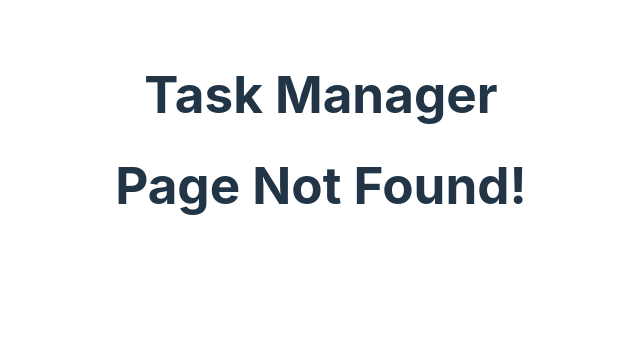
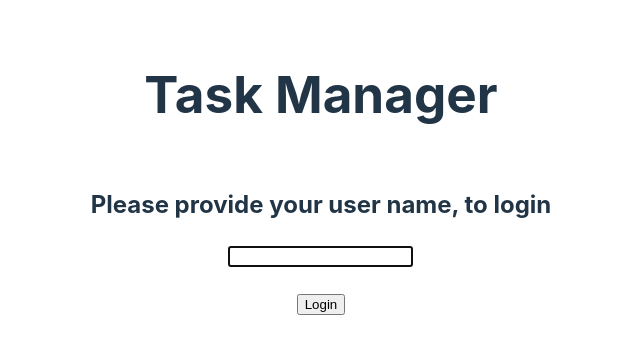
Before and after one commit to aolchakresh/react-app, a React (Vite) app: page /login in a window 1280 px wide. Before the commit this address had no page. Shown: the top 354 px of the page, without its empty margins (319-959 px from the left). Built offline with nearby package versions, Linux system fonts and the light colour scheme.

Commit message:
fixed error of .png iomage not found

```diff
--- a/index.html
+++ b/index.html
@@ -2,7 +2,7 @@
 <html lang="en">
   <head>
     <meta charset="UTF-8" />
-    <link rel="icon" type="text/html" href="C:\react-app\src\assets\todolist.png" />
+    <link rel="icon" type="text/html" href="../Home/todolist.png" />
     <meta name="viewport" content="width=device-width, initial-scale=1.0" />
     <title>Task Manager</title>
   </head>
--- a/src/App.jsx
+++ b/src/App.jsx
@@ -7,9 +7,8 @@ import PageNotFound from './Todolist/Login/PageNotFound.jsx'
 import Header from './Todolist/Header/Header.jsx'
 
 function App() {
+  localStorage.setItem('loginname', 'chakresh')
   const location = useLocation();
-  console.log(location);
-
   const showHeader = location.pathname === '/Home' || location.pathname === '/Additems'
   return (
     <div>
@@ -18,7 +17,7 @@ function App() {
       <Routes>
         <Route path="/Home" element={<Home />}/>
         <Route path="/Additems" element={<AddTodoItem />}/>
-        <Route path="/" element={<Login />}/>
+        <Route path="/login" element={<Login />}/>
         <Route path="*" element={<PageNotFound />}/>
       </Routes>
     </div>
--- a/src/Todolist/Home/Home.jsx
+++ b/src/Todolist/Home/Home.jsx
@@ -1,5 +1,4 @@
-import { useState } from "react";
-import viteLogo from "../../assets/todolist.png";
+import logo from "../Home/todolist.png";
 import { Link } from "react-router-dom";
 
 function Home() {
@@ -7,7 +6,7 @@ function Home() {
     <div>
       <br />
       <Link to="/Additems">
-        <img src={viteLogo} className="logo" alt="Vite logo" />
+        <img src={logo} className="logo" alt="Vite logo" />
       </Link>
       <p className="read-the-docs">
         <Link to="/Login">Change User</Link>
--- a/src/Todolist/Login/Login.jsx
+++ b/src/Todolist/Login/Login.jsx
@@ -16,7 +16,7 @@ function Login() {
   };
 
   const clickHandler = () => {
-    if (inputtext === "chakresh") {
+    if (inputtext === localStorage.getItem('loginname')) {
       navigate(`/Home`);
       console.log(inputtext);
     } else {
```
Also changed, not shown: src/Todolist/Home/todolist.png (renamed from src/assets/todolist.png).
